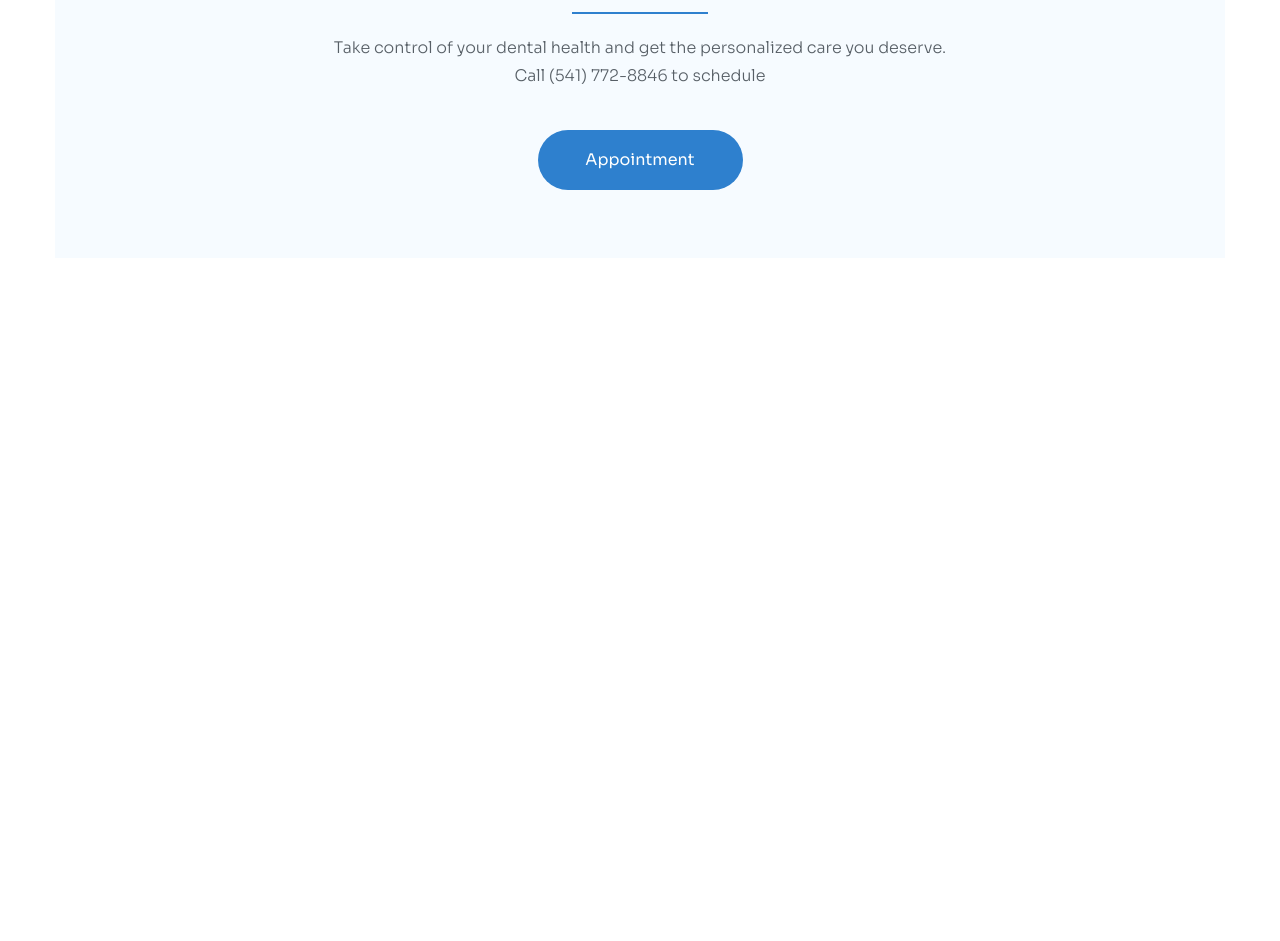
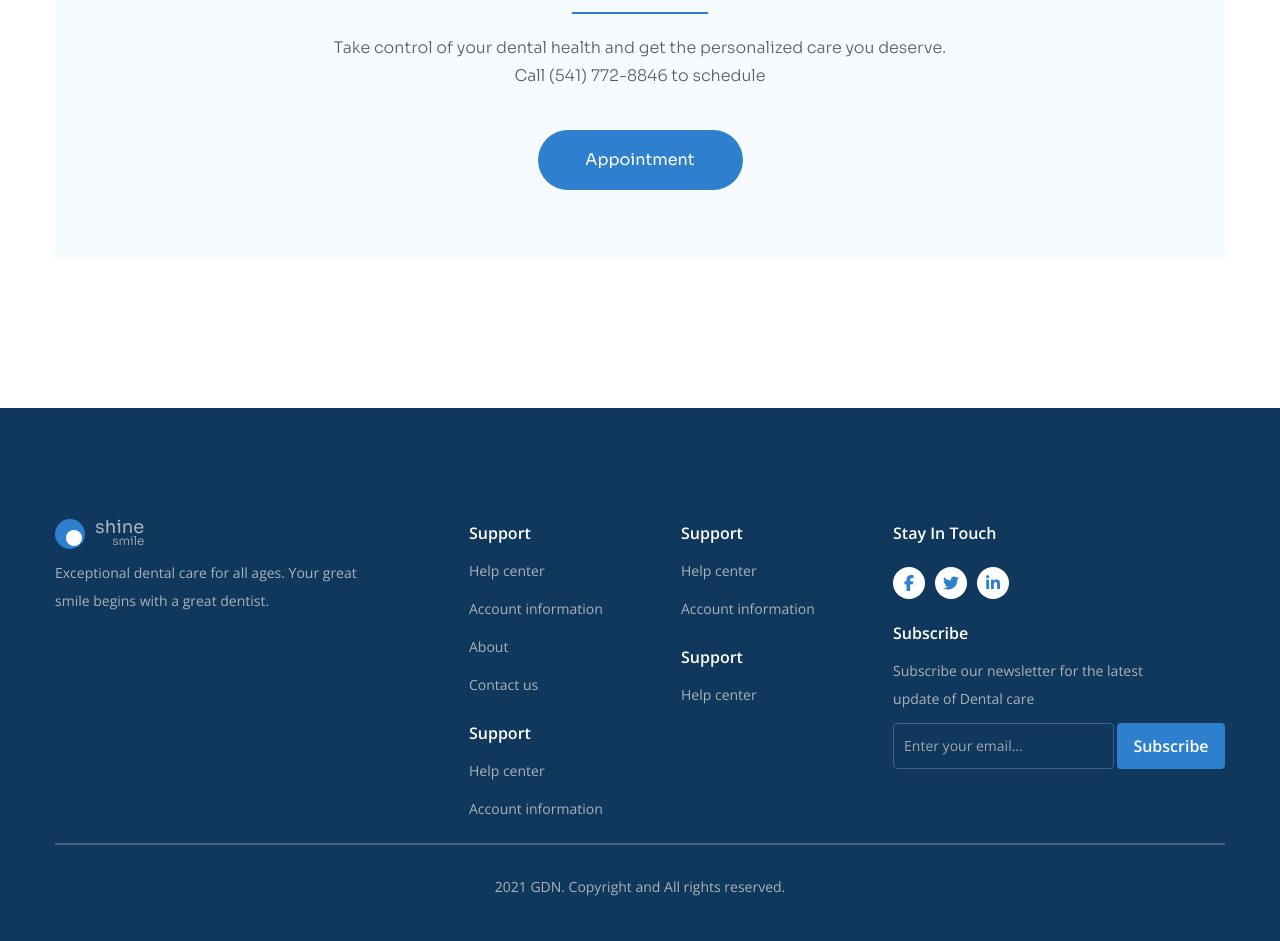
Before and after one commit to TruongNX06/figma-to-html-part3, a plain HTML site: page index.html in a window 1280 px wide. Shown: the part 5366-6307 px from the top of the page. Before the commit the page ends 5624 px from the top, so only its background shows below. Drawn offline with nearby package versions, Linux system fonts and the light colour scheme.

Commit message:
update footer

```diff
--- a/assets/css/style.css
+++ b/assets/css/style.css
@@ -641,3 +641,119 @@ header {
 .body_appointment .btn_appointment {
   margin: 0 auto;
 }
+
+/* footer */
+footer {
+  padding-top: 1px;
+  margin-top: 150px;
+  background-color: var(--color-bg);
+}
+.body_footer {
+  margin-top: 110px;
+  font-family: "Open Sans", sans-serif;
+}
+.body_footer .box {
+  display: grid;
+  grid-template-columns: 28.71% 11.45% 11.45% 28.37%;
+  justify-content: space-between;
+}
+.body_footer .logo {
+  font-family: "Sora", sans-serif;
+  display: flex;
+  align-items: center;
+}
+.body_footer .logo_name {
+  color: #fff;
+  margin-left: 10px;
+  text-align: right;
+}
+.body_footer .logo_name p:first-child {
+  font-size: 1.8rem;
+  line-height: 14px;
+}
+.body_footer .logo_name p:last-child {
+  font-weight: 300;
+  font-size: 1.2rem;
+  line-height: 14px;
+}
+.body_footer h1 {
+  font-weight: 600;
+  font-size: 1.6rem;
+  line-height: 28px;
+  color: #fff;
+}
+.body_footer p {
+  color: #a9b3bb;
+  font-size: 1.4rem;
+  line-height: 28px;
+}
+.body_footer hr {
+  border: 1px solid #406181;
+  margin-top: 20px;
+}
+.body_footer .icon {
+  display: flex;
+  justify-content: space-between;
+  width: 34.94%;
+  margin-top: 20px;
+}
+.body_footer .fa-brands {
+  display: flex;
+  justify-content: center;
+  align-items: center;
+  width: 32px;
+  height: 32px;
+  border-radius: 50%;
+  background-color: #fff;
+  color: #2e80ce;
+}
+.body_footer .fa-brands:hover {
+  background-color: #2e80ce;
+  color: #fff;
+}
+#Subscribe {
+  width: 82.22%;
+}
+.body_footer .inform {
+  display: flex;
+  height: 46px;
+  align-items: center;
+  justify-content: space-between;
+  margin-top: 10px;
+}
+.body_footer .inform p {
+  border: 1px solid #406181;
+  display: flex;
+  height: 46px;
+  align-items: center;
+  padding-left: 10px;
+  border-radius: 4px;
+  width: 66.56%;
+  color: #9ca8b1;
+}
+.body_footer .inform a {
+  display: flex;
+  justify-content: center;
+  align-items: center;
+  width: 32.53%;
+  height: 46px;
+  font-weight: 600;
+  background-color: #2e80ce;
+  border-radius: 4px;
+  color: #fff;
+}
+.body_footer hr + p {
+  color: #aab3ba;
+  text-align: center;
+  padding: 20px 0 40px;
+}
+.body_footer .logo + p,
+.body_footer .box2 p,
+.body_footer .box3 p,
+.body_footer .box4 h1 + p {
+  margin-top: 10px;
+}
+.body_footer p + h1,
+.body_footer .icon + h1 {
+  margin-top: 20px;
+}
--- a/index.html
+++ b/index.html
@@ -90,6 +90,14 @@
     <link
       href="https://fonts.googleapis.com/css2?family=Inter:ital,opsz,wght@0,14..32,600;1,14..32,600&family=Open+Sans:ital,wght@0,300..800;1,300..800&family=Sora:wght@100..800&display=swap"
       rel="stylesheet"
+    />
+    <!-- link font awesome -->
+    <link
+      rel="stylesheet"
+      href="https://cdnjs.cloudflare.com/ajax/libs/font-awesome/7.0.1/css/all.min.css"
+      integrity="sha512-2SwdPD6INVrV/lHTZbO2nodKhrnDdJK9/kg2XD1r9uGqPo1cUbujc+IYdlYdEErWNu69gVcYgdxlmVmzTWnetw=="
+      crossorigin="anonymous"
+      referrerpolicy="no-referrer"
     />
     <title>Dự án 3</title>
   </head>
@@ -475,5 +483,65 @@
         </div>
       </div>
     </main>
+    <footer class="footer">
+      <div class="main-content">
+        <div class="body_footer">
+          <div class="box">
+            <div class="box1">
+              <div class="logo">
+                <img
+                  src="./assets/img/anh1_footer.svg"
+                  alt="anh1_footer"
+                  class="img"
+                />
+                <div class="logo_name">
+                  <p>shine</p>
+                  <p>smile</p>
+                </div>
+              </div>
+              <p>
+                Exceptional dental care for all ages. Your great smile begins
+                with a great dentist.
+              </p>
+            </div>
+            <div class="box2">
+              <h1>Support</h1>
+              <p>Help center</p>
+              <p>Account information</p>
+              <p>About</p>
+              <p>Contact us</p>
+              <h1>Support</h1>
+              <p>Help center</p>
+              <p>Account information</p>
+            </div>
+            <div class="box3">
+              <h1>Support</h1>
+              <p>Help center</p>
+              <p>Account information</p>
+              <h1>Support</h1>
+              <p>Help center</p>
+            </div>
+            <div class="box4">
+              <h1>Stay In Touch</h1>
+              <div class="icon">
+                <i class="fa-brands fa-facebook-f"></i>
+                <i class="fa-brands fa-twitter"></i>
+                <i class="fa-brands fa-linkedin-in"></i>
+              </div>
+              <h1>Subscribe</h1>
+              <p id="Subscribe">
+                Subscribe our newsletter for the latest update of Dental care
+              </p>
+              <div class="inform">
+                <p>Enter your email...</p>
+                <a href="#">Subscribe</a>
+              </div>
+            </div>
+          </div>
+          <hr />
+          <p>2021 GDN. Copyright and All rights reserved.</p>
+        </div>
+      </div>
+    </footer>
   </body>
 </html>
```
Also changed, not shown: assets/img/anh1_footer.svg (added).
